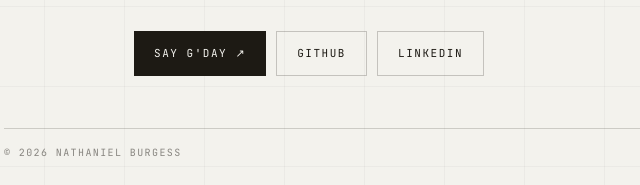
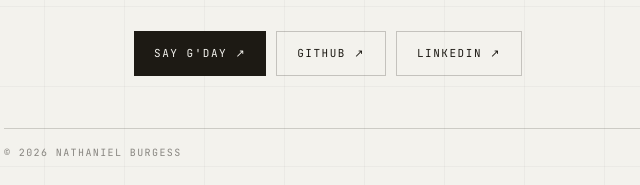
Before and after one commit to npburgess/npb, an Astro site: page / in a window 1280 px wide. Shown: the part 2474-2659 px from the top of the page, 36-676 px from the left. Built offline with nearby package versions, Linux system fonts and the light colour scheme; Astro itself is replaced by a stand-in of ours.

Commit message:
Contact: open GitHub/LinkedIn links in a new tab

```diff
--- a/src/pages/index.astro
+++ b/src/pages/index.astro
@@ -148,8 +148,8 @@ const stack = ["Typescript", "React", "Astro", "Python", "Postgres", "A11y", "Cl
 			</p>
 			<div class="contact-actions">
 				<button type="button" class="btn btn-solid" data-contact>Say g'day ↗</button>
-				<a class="btn btn-ghost" href="https://github.com/npburgess">GitHub</a>
-				<a class="btn btn-ghost" href="https://www.linkedin.com/pub/nathaniel-burgess/30/942/b69">LinkedIn</a>
+				<a class="btn btn-ghost" href="https://github.com/npburgess" target="_blank" rel="noopener noreferrer">GitHub ↗</a>
+				<a class="btn btn-ghost" href="https://www.linkedin.com/pub/nathaniel-burgess/30/942/b69" target="_blank" rel="noopener noreferrer">LinkedIn ↗</a>
 			</div>
 		</div>
 	</section>
```
